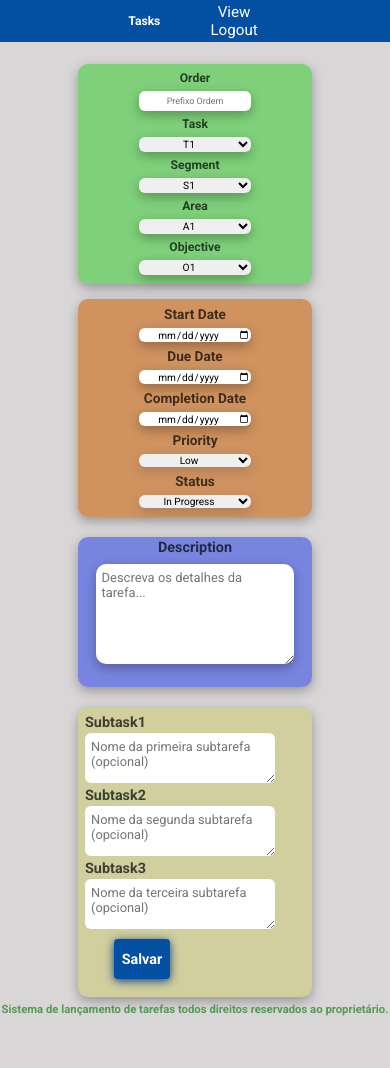
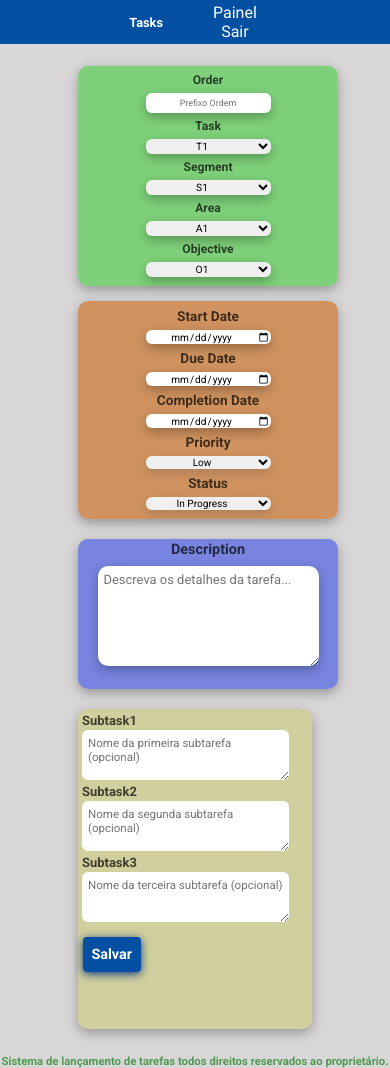
Before and after one commit to Alexgsouza39/Projeto-1, a Flask app: page / in a window 390 px wide. Before the commit the page ends 1016 px from the top, so only its background shows below. Run offline with Flask 3, Linux system fonts and the light colour scheme; the visitor is signed in with stand-in values (Sample User, id 1).

Commit message:
Atualização de software

```diff
--- a/static/style.css
+++ b/static/style.css
@@ -54,7 +54,7 @@ header {
 
 
 .task-table {
-    width: 100%;
+    width: 95%;
     border-collapse: collapse;
     margin-bottom: 10px;
 }
@@ -115,12 +115,12 @@ span[style*="color:green"] {
 }
 
 .subtask-row{
+    box-shadow: 0 4px 12px rgba(0,0,0,0.30);
     background-color: #ffff;
-    width: 100%;
     border-collapse: collapse;
-    margin-bottom: 10px;
     font-size: 1em;
     font-weight: bold;
+
 }
 
 /* Label geral*/
@@ -289,10 +289,10 @@ form{
     display: flex;
     flex-direction: column;
     width: 100%;
-    height: 290px;
-    margin-top: 20px;
-    font: size 0.9em;
-    padding: 5px;
+    height: 320px;
+    margin: 20px 0px;
+    font-size: 0.9em;
+    padding: 2px;
     border-radius: 10px;
     box-shadow: 0 4px 12px rgba(0,0,0,0.30);
     border: none;
@@ -359,18 +359,17 @@ form{
 }
 
 #submit{
-    display: flex;
-    align-self: center;
+    flex-direction: row;
     background: #0350a2;
     color: #ffffff;
-    width: 85%;
-    height: 50px;
+    width: 97%;
+    height: 40px;
     border: none;
     border-radius: 4px;
     box-shadow: 0 2px 10px #0f3a81;
-    font-size: 0.9em;
+    font-size: 1em;
     font-weight: bold;
-    margin-top:5px;
+    margin-top:10px;
     cursor: pointer;
     transition: all 0.3s ease-in-out;
 }
@@ -378,7 +377,7 @@ form{
 .link-login a{
     display: flex;
     justify-content: center;
-    font-size:0.8em;
+    font-size:0.9em;
     color: #ffffff;
     cursor: pointer;
     transition: all 0.3s ease-in-out;
@@ -572,7 +571,7 @@ footer {
     color: #529b53;
 }
     /* Responsividade para Tablets e Mobile (Geral) */
-    @media (max-width: 900px) {
+    @media (max-width: 960px) {
         .navbar{
             display: flex;
             justify-content: center;
@@ -601,7 +600,7 @@ footer {
             flex-direction: column;
             justify-content: flex-start;
             align-items: center;
-            width: 100%;
+            min-width: 260px;
 
         }
 
@@ -611,6 +610,7 @@ footer {
             height: auto !important;
             margin: 2px;
             text-align: center;
+            max-width: 100%;
 
         }
 
@@ -653,7 +653,7 @@ footer {
             display: flex;
             flex-direction: column;
             margin: 2px;
-            max-width: 85% !important;
+            max-width: 100% !important;
             height:50px!important;
         }
 
@@ -686,11 +686,20 @@ footer {
     }
 
     /* Ajustes específicos para smartphones pequenos */
-    @media (max-width: 550px){
+    @media (max-width: 500px){
         .task-table {
             min-width: 320px;
         }
 
+        .navbar{
+            display: flex;
+            justify-content: center;
+            align-self: center;
+            height: auto;
+            font-size: 1em;
+            min-width: 100%;
+
+        }
         h1 {
             font-size: 0.8em;
             text-align: center;
--- a/templates/index.html
+++ b/templates/index.html
@@ -19,8 +19,8 @@
             <nav class="navbar">
                 <h1>Tasks</h1>
                 <ul class="nav_links">
-                    <li class="menu_links"><a href="{{ url_for('tasks.view_tasks') }}">View</a></li>
-                    <li class="menu_links"><a href="{{ url_for('auth.logout') }}">Logout</a></li>
+                    <li class="menu_links"><a href="{{ url_for('tasks.view_tasks') }}">Painel</a></li>
+                    <li class="menu_links"><a href="{{ url_for('auth.logout') }}">Sair</a></li>
                 </ul>
             </nav>
         </header>
```
